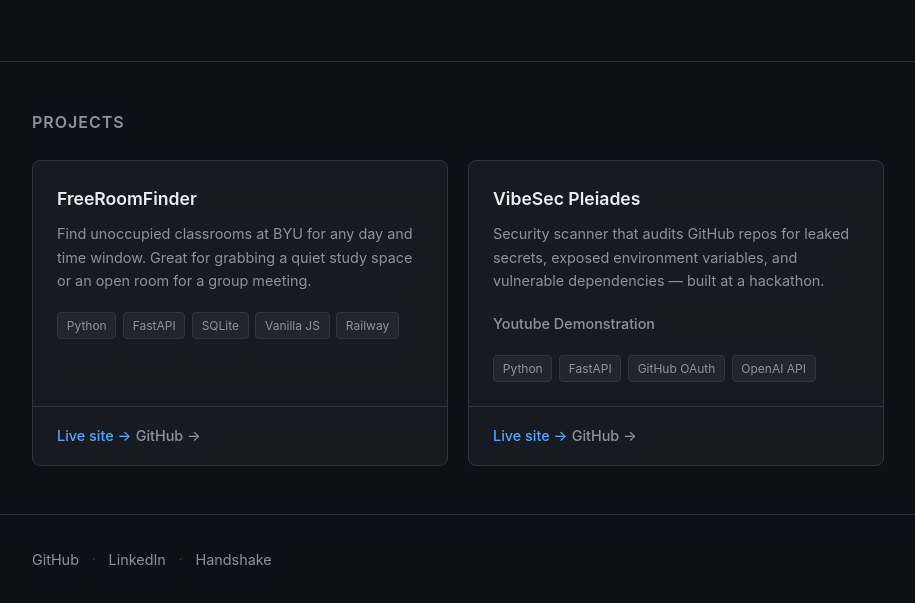
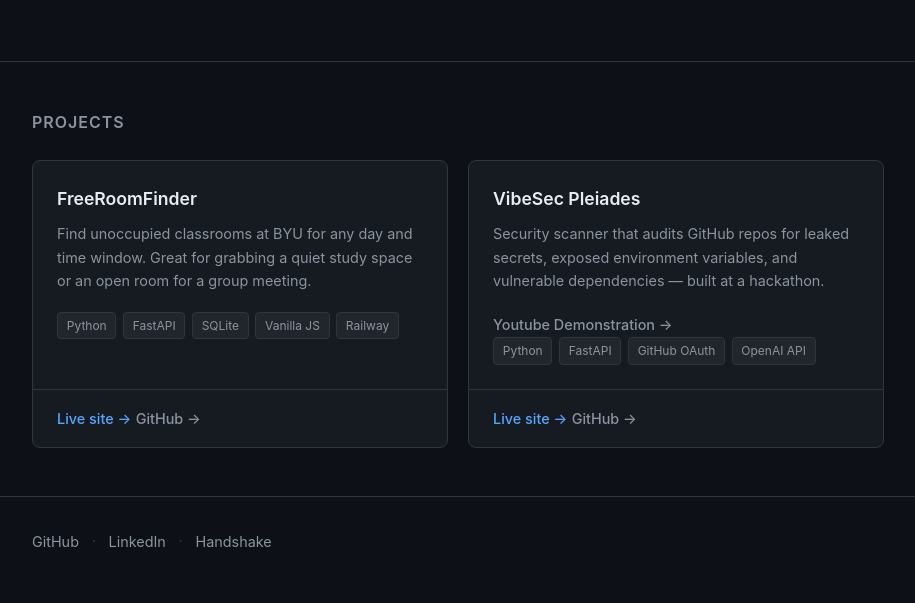
Before and after one commit to wlholland/WillPortfolioOfficial, a website: page index.html in a window 1280 px wide. Shown: the part 183-786 px from the top of the page, without its empty margins (182-1097 px from the left). Drawn offline with Linux system fonts and the light colour scheme.

Commit message:
fixed link

```diff
--- a/index.html
+++ b/index.html
@@ -42,7 +42,7 @@
           <div class="card-body">
             <h3>VibeSec Pleiades</h3>
             <p>Security scanner that audits GitHub repos for leaked secrets, exposed environment variables, and vulnerable dependencies — built at a hackathon.</p>
-            <p href="https://www.youtube.com/watch?v=69h5R6QexmY" target="_blank" rel="noopener" class="btn btn-secondary">Youtube Demonstration</p>
+            <a href="https://www.youtube.com/watch?v=69h5R6QexmY" target="_blank" rel="noopener" class="btn btn-secondary">Youtube Demonstration &rarr;</a>
             <div class="badges">
               <span class="badge">Python</span>
               <span class="badge">FastAPI</span>
```
